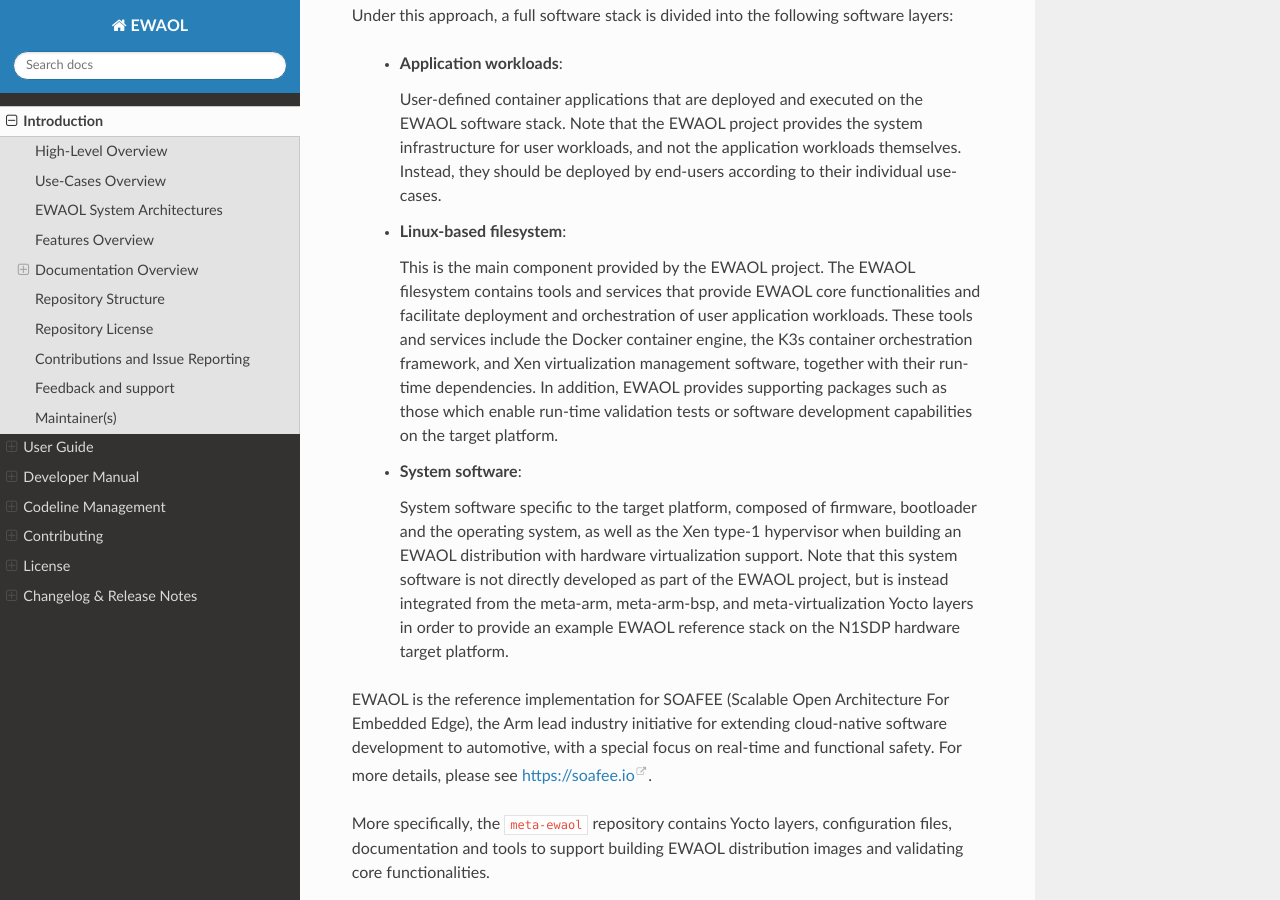
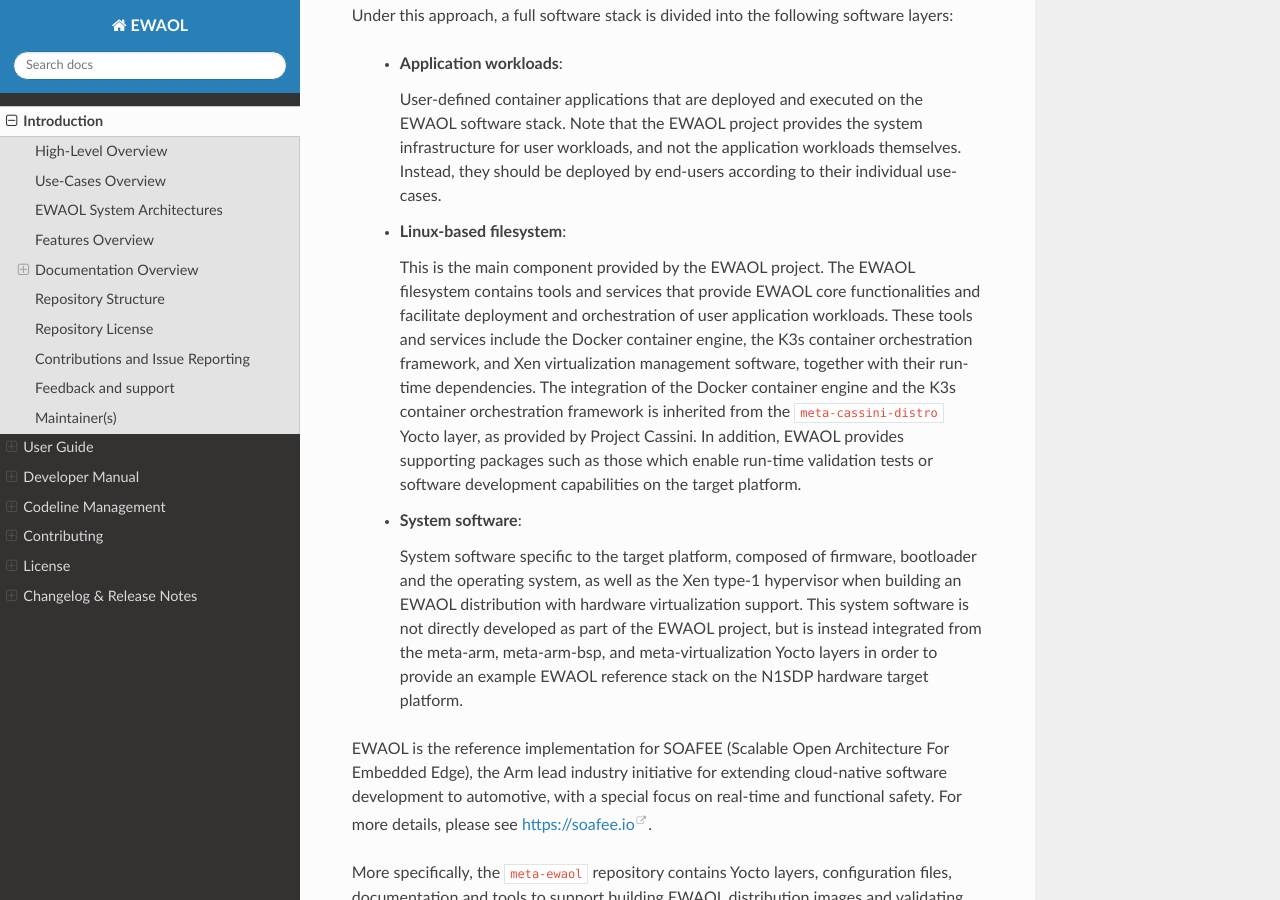
Before and after one commit to chaoge525/soafee_demo, a Sphinx documentation site: the page built from documentation/introduction.rst, in a window 1280 px wide and 900 px high, scrolled down 324 px. Built offline with Sphinx 7.4.7 and the Read the Docs theme 2.0.0, drawn with Linux system fonts in a browser that asks for light colours; some of the changed text lies outside the part shown.

Commit message:
doc: Updates to reflect Project Cassini dependency
These are the following changes:
* Reflect the baremetal feature for EWAOL is inherited from
Project Cassini (meta-cassini).
* Reflect Docker container engine and K3s container orchestration
framework are inherited from Cassini.
* Add features provided by `cassini.conf`
* Update security hardening details.
* Update EWAOL dependency layers to include meta-cassini details.
* Update high level overview of the EWAOL project.
* Add meta-cassini repository related variables.

Issue-Id: OSSEMBEDA-1815

Signed-off-by: Vikas Katariya <vikas.katariya@arm.com>
Change-Id: Iaba55a368bfd453bfdbca980b464f70d5951f65e

```diff
--- a/documentation/introduction.rst
+++ b/documentation/introduction.rst
@@ -31,16 +31,19 @@
     functionalities and facilitate deployment and orchestration of user
     application workloads. These tools and services include the Docker container
     engine, the K3s container orchestration framework, and Xen virtualization
-    management software, together with their run-time dependencies. In addition,
-    EWAOL provides supporting packages such as those which enable run-time
-    validation tests or software development capabilities on the target platform.
+    management software, together with their run-time dependencies. The
+    integration of the Docker container engine and the K3s container
+    orchestration framework is inherited from the ``meta-cassini-distro`` Yocto
+    layer, as provided by Project Cassini. In addition, EWAOL provides
+    supporting packages such as those which enable run-time validation tests or
+    software development capabilities on the target platform.
 
   * **System software**:
 
     System software specific to the target platform, composed of firmware,
     bootloader and the operating system, as well as the Xen type-1 hypervisor
     when building an EWAOL distribution with hardware virtualization support.
-    Note that this system software is not directly developed as part of the
+    This system software is not directly developed as part of the
     EWAOL project, but is instead integrated from the meta-arm, meta-arm-bsp,
     and meta-virtualization Yocto layers in order to provide an example EWAOL
     reference stack on the N1SDP hardware target platform.
@@ -136,12 +137,18 @@
     build-time kernel configuration checks.
   * Tools provided for quality assurance and build support.
 
-Other features of EWAOL include:
+Other features are provided by the following distributions, which EWAOL extends:
 
-  * The features provided by the ``poky.conf`` distribution, which EWAOL
-    extends.
-  * Systemd used as the init system.
-  * RPM used as the package management system.
+  * Poky distribution (``poky.conf``) from the ``meta-poky`` Yocto layer
+
+   * Systemd used as the init system.
+   * RPM used as the package management system.
+
+  * Cassini distribution (``cassini.conf``) from the
+    ``meta-cassini-distro`` Yocto layer
+
+   * Container engine and runtime with Docker and runc-opencontainers.
+   * Container workload orchestration with the K3s Kubernetes distribution.
 
 **********************
 Documentation Overview
--- a/documentation/manual/architectures.rst
+++ b/documentation/manual/architectures.rst
@@ -20,9 +20,9 @@
 .. image:: ../images/baremetal_architecture.png
    :align: center
 
-An EWAOL baremetal distribution image (``ewaol-baremetal-image``) is enabled if
-``ewaol-baremetal`` is included in ``DISTRO_FEATURES``. The image includes the
-following image features by default:
+A baremetal distribution image (``ewaol-baremetal-image``) is enabled if
+``ewaol-baremetal`` is included in ``DISTRO_FEATURES``. The image inherits
+the following image features from ``meta-cassini-distro``, by default:
 
   * Container engine and runtime with Docker and runc-opencontainers
   * Container workload orchestration with the K3s kubernetes distribution
--- a/documentation/manual/hardening.rst
+++ b/documentation/manual/hardening.rst
@@ -8,7 +8,8 @@
 ##################
 
 EWAOL distribution images can be hardened to reduce potential sources or attack
-vectors of security vulnerabilities. EWAOL security hardening modifies the
+vectors of security vulnerabilities, by enabling the security features
+implemented by Project Cassini. This security hardening modifies the
 distribution to:
 
   * Force password update for each user account after first logging in.
--- a/documentation/manual/yocto_layers.rst
+++ b/documentation/manual/yocto_layers.rst
@@ -65,6 +65,11 @@
     branch: |meta-virtualization branch|
     revision: |meta-virtualization revision|
 
+    URL: https://git.gitlab.arm.com/ewaol/meta-ewaol
+    layer: meta-cassini-distro
+    branch: |meta-cassini branch|
+    revision: |meta-cassini revision|
+
 An additional layer dependency source is conditionally required, depending on
 the specific EWAOL distribution image being built. This layer dependency source
 is the ``meta-arm`` repository, which provides three Yocto layers:
--- a/documentation/variables.py
+++ b/documentation/variables.py
@@ -77,10 +77,12 @@
   "meta-openembedded branch": f"{yocto_release}",
   "meta-virtualization branch": f"{yocto_release}",
   "meta-arm branch": f"{yocto_release}",
+  "meta-cassini branch": "cassini-integration",
   "poky revision": "453be4d258f71855205f45599eea04589eb4a369",
   "meta-virtualization revision": "2fae71cdf0e8c6f398f51219bdf31eac76c662ec",
   "meta-openembedded revision": "166ef8dbb14ad98b2094a77fcf352f6c63d5abf2",
   "meta-arm revision": "fc09cc0e8db287600625e64905170a6de24f2686",
+  "meta-cassini revision": "HEAD",
   "layer dependency statement": f"The layer revisions are related to the EWAOL ``{ewaol_version}`` release.",
 }
 
```
Also changed, not shown: other parts of documentation/introduction.rst (+0 -2 lines), documentation/images/baremetal_architecture.png, documentation/images/ewaol_layers_deps_diagram.png, documentation/images/high_level_overview.png.
